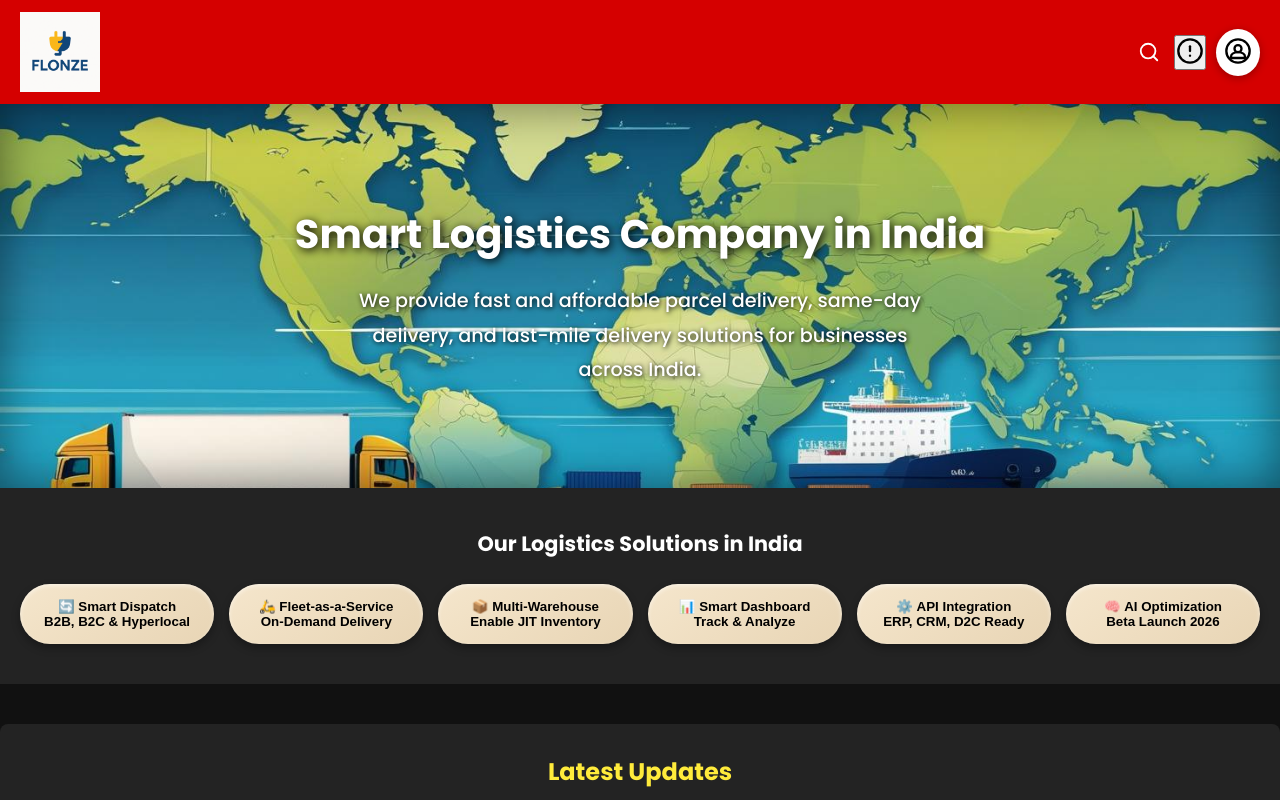
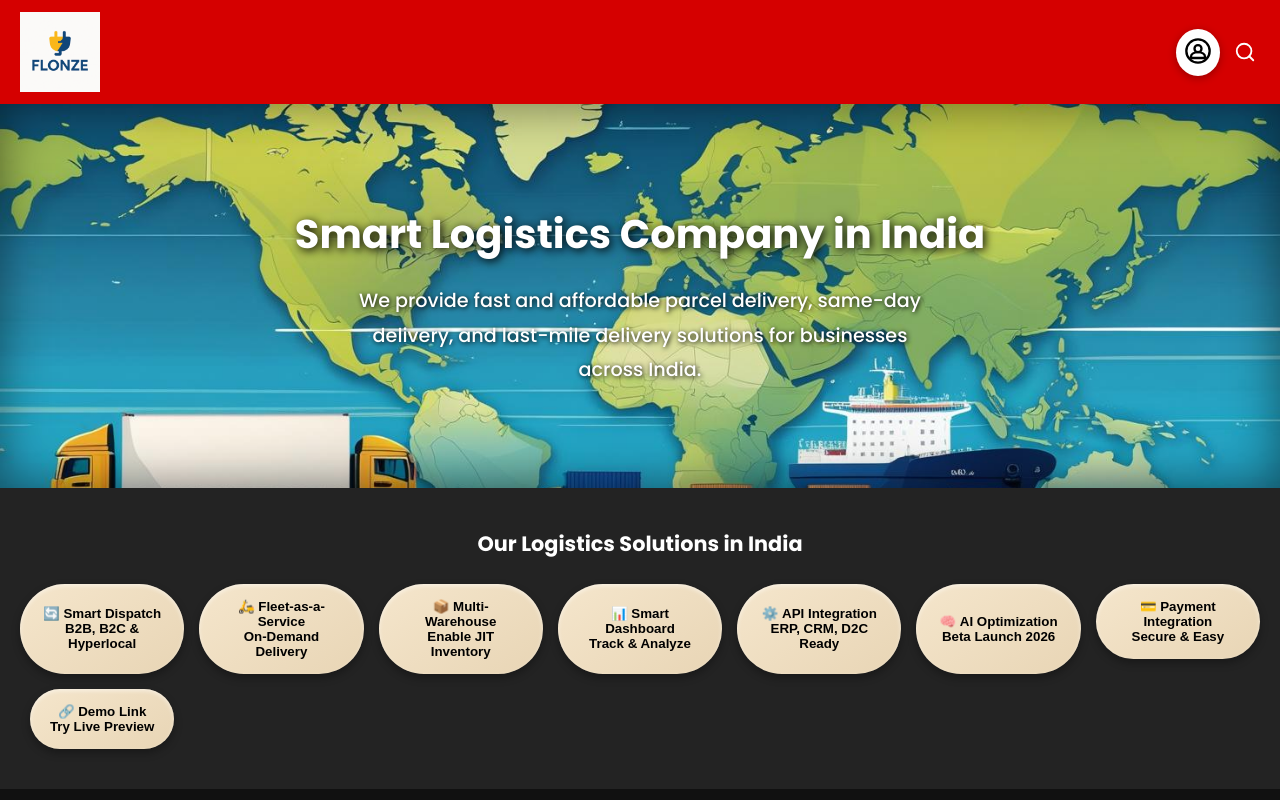
Before and after one commit to Mithunrock/Flonzewebsite, a plain HTML site: page index.html in a window 1280 px wide. Shown: the top 800 px of the page. Drawn offline with Linux system fonts and the light colour scheme.

Commit message:
updated something

```diff
--- a/index.html
+++ b/index.html
@@ -88,6 +88,10 @@
     .nav-right {
       flex-direction: row; /* Horizontal arrangement */
       gap: 8px;
+    }
+
+    .search-btn, .profile-btn {
+      padding: 6px;
     }
   }
 
@@ -614,19 +618,6 @@
       <img src="images/logo.png" alt="Smart Logistics Company in India">
     </div>
     <div class="nav-right">
-      <button class="search-btn" title="Search">
-        <svg width="22" height="22" viewBox="0 0 24 24" fill="none" stroke="#fff" stroke-width="2" stroke-linecap="round" stroke-linejoin="round">
-          <circle cx="11" cy="11" r="8"/>
-          <line x1="21" y1="21" x2="16.65" y2="16.65"/>
-        </svg>
-      </button>
-      <button class="notification-btn" title="Notifications">
-        <svg width="28" height="28" viewBox="0 0 24 24" fill="none" stroke="#000" stroke-width="2" stroke-linecap="round" stroke-linejoin="round">
-          <circle cx="12" cy="12" r="10"></circle>
-          <path d="M12 8v4"></path>
-          <path d="M12 16h.01"></path>
-        </svg>
-      </button>
       <div class="profile-dropdown">
         <button class="profile-btn" id="profileBtn">
           <svg width="28" height="28" viewBox="0 0 24 24" fill="none" stroke="#000" stroke-width="2" stroke-linecap="round" stroke-linejoin="round">
@@ -643,6 +634,12 @@
           <a href="#latest-updates">Latest Updates</a>
         </div>
       </div>
+      <button class="search-btn" title="Search">
+        <svg width="22" height="22" viewBox="0 0 24 24" fill="none" stroke="#fff" stroke-width="2" stroke-linecap="round" stroke-linejoin="round">
+          <circle cx="11" cy="11" r="8"/>
+          <line x1="21" y1="21" x2="16.65" y2="16.65"/>
+        </svg>
+      </button>
     </div>
   </div>
 
@@ -662,6 +659,16 @@
     <button class="capsule-btn">📊 <strong>Smart Dashboard</strong><br>Track & Analyze</button>
     <button class="capsule-btn">⚙️ <strong>API Integration</strong><br>ERP, CRM, D2C Ready</button>
     <button class="capsule-btn">🧠 <strong>AI Optimization</strong><br>Beta Launch 2026</button>
+
+    <!-- Payment Button -->
+    <a href="https://example.com/payment" target="_blank">
+      <button class="capsule-btn">💳 <strong>Payment Integration</strong><br>Secure & Easy</button>
+    </a>
+
+    <!-- Demo Link Button -->
+    <a href="https://example.com/demo" target="_blank">
+      <button class="capsule-btn">🔗 <strong>Demo Link</strong><br>Try Live Preview</button>
+    </a>
   </div>
 </div>
 
@@ -768,9 +775,6 @@
     dropdownMenu.addEventListener('click', (e) => {
       e.stopPropagation();
     });
-
-    // Ensure compatibility with iOS Safari
-    document.addEventListener('touchstart', () => {}, { passive: true }); // Enable touch events for Safari
   </script>
 </body>
 </html>
```
Lines whose indentation alone changed are shown as unchanged.
